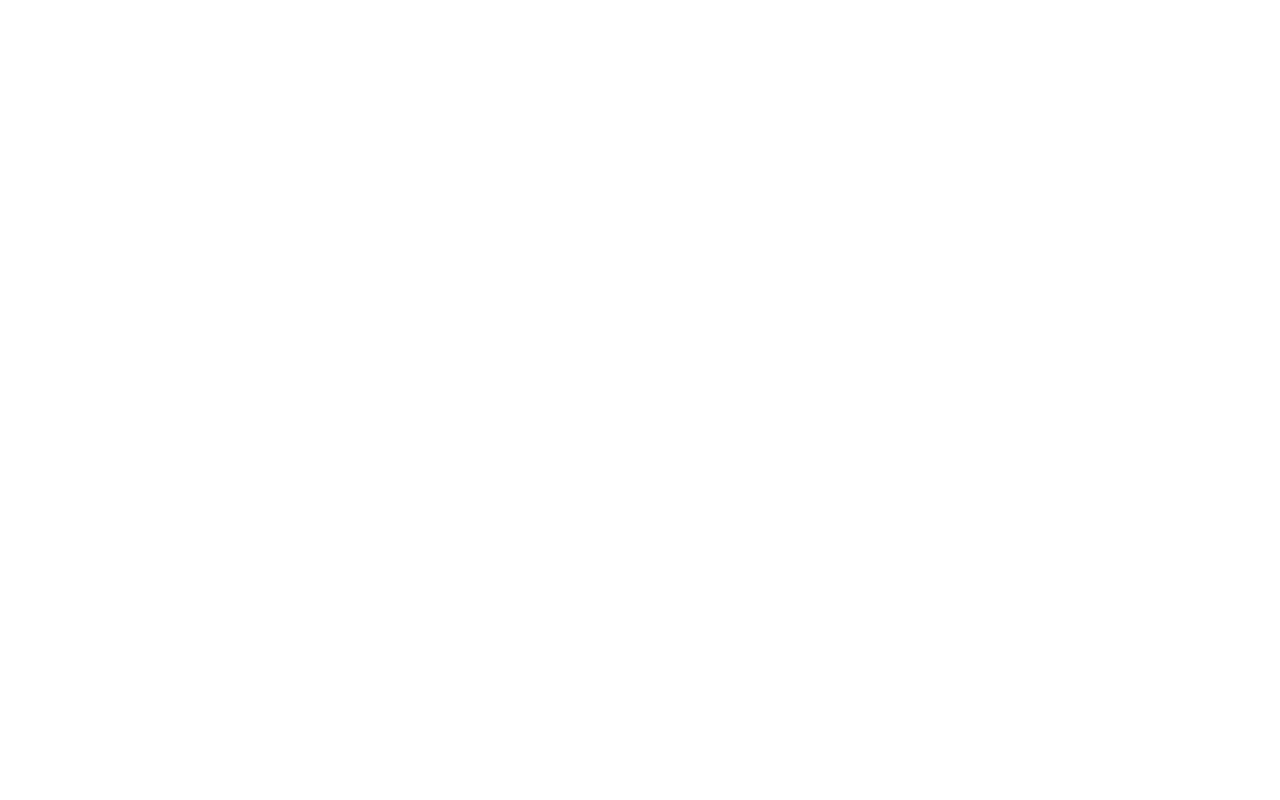
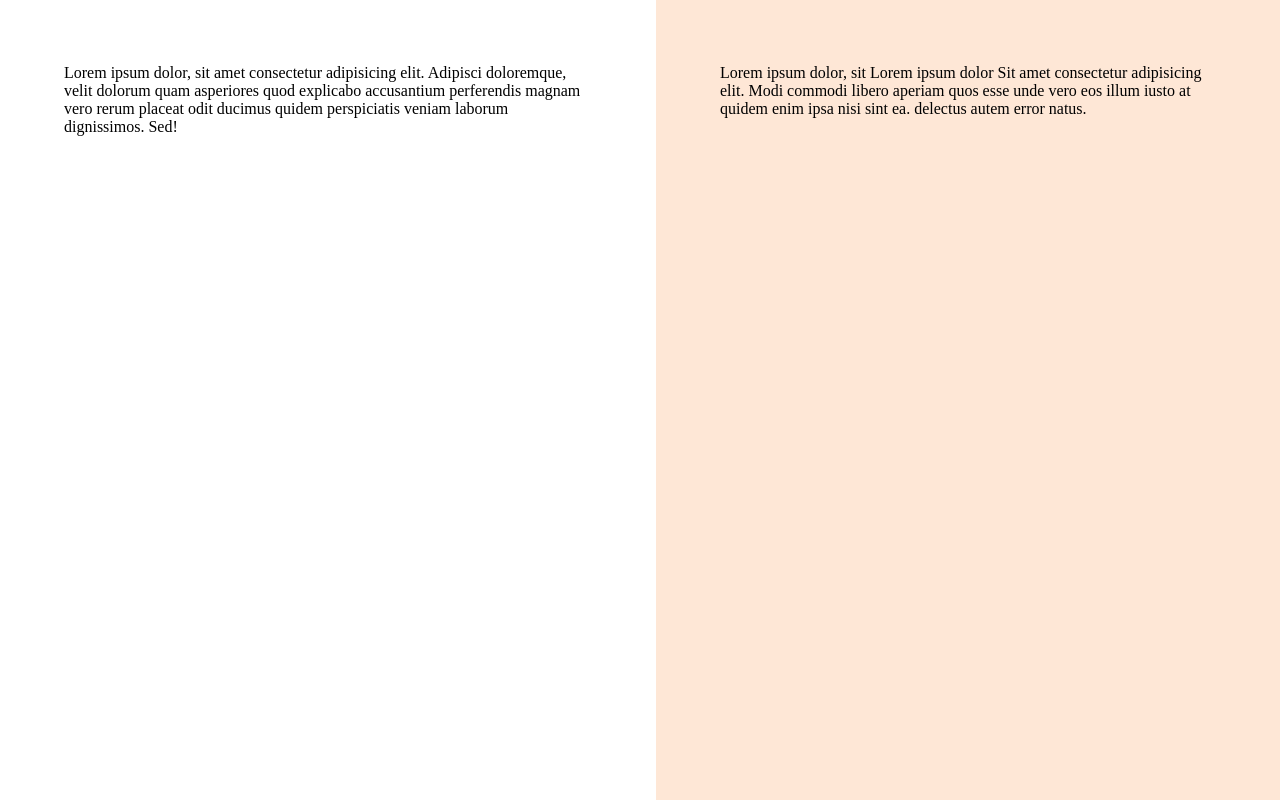
Before and after one commit to jorgedw-creator/FormulariodeMatricula, a plain HTML site: page index.html in a window 1280 px wide. Drawn offline with Linux system fonts and the light colour scheme.

Commit message:
layout css

```diff
--- a/index.html
+++ b/index.html
@@ -13,6 +13,37 @@
 
 </head>
 <body>
+  <div id="app">
+    <main>
+      <div class="main-container">Lorem ipsum dolor, sit
+amet consectetur
+adipisicing elit. Adipisci
+doloremque, velit
+dolorum quam
+asperiores quod
+explicabo accusantium
+perferendis magnam
+vero rerum placeat odit
+ducimus quidem
+perspiciatis veniam
+laborum dignissimos.
+Sed!</div>
+        </main>
 
+
+    <aside>
+        <div class="aside-container">Lorem ipsum dolor, sit
+Lorem ipsum dolor Sit
+amet consectetur
+adipisicing elit. Modi
+commodi libero
+aperiam quos esse
+unde vero eos illum
+iusto at quidem enim
+ipsa nisi sint ea.
+delectus autem error
+natus.</div>
+        </aside>
+    </div>
 </body>
 </html>
--- a/styles/global.css
+++ b/styles/global.css
@@ -1,3 +1,9 @@
+*{
+    margin: 0;
+    padding: 0;
+    box-sizing: border-box;
+}
+
 :root {
    --font-family: 'Poppins', sans-serif;
    --text: 400 1rem/1.5 var(--font-family);
@@ -14,8 +20,8 @@
    --stroke-default: #D6D3D1;
    --stroke-hightlight: #F3541C;
    --semantic-error: #DC2626;
+}
 
-
-
-
+body {
+    overflow: hidden;
 }
--- a/styles/index.css
+++ b/styles/index.css
@@ -1 +1,2 @@
 @import url(global.css);
+@import url(layout.css);
--- /dev/null
+++ b/styles/layout.css
@@ -0,0 +1,30 @@
+#app {
+    display: grid;
+    grid-template-columns: 51.25% 48.75%;
+
+    height: 100vh;
+    overflow: hidden;
+}
+
+main {
+    overflow: auto;
+    padding: 4rem;
+
+    & .main-container {
+        max-width: 33rem;
+        margin-left: auto;
+
+    }
+}
+
+
+
+
+aside {
+    background-color: var(--surface-secundary);
+    padding: 4rem;
+
+    & .aside-container {
+        max-width: 31rem;
+    }
+}
```
